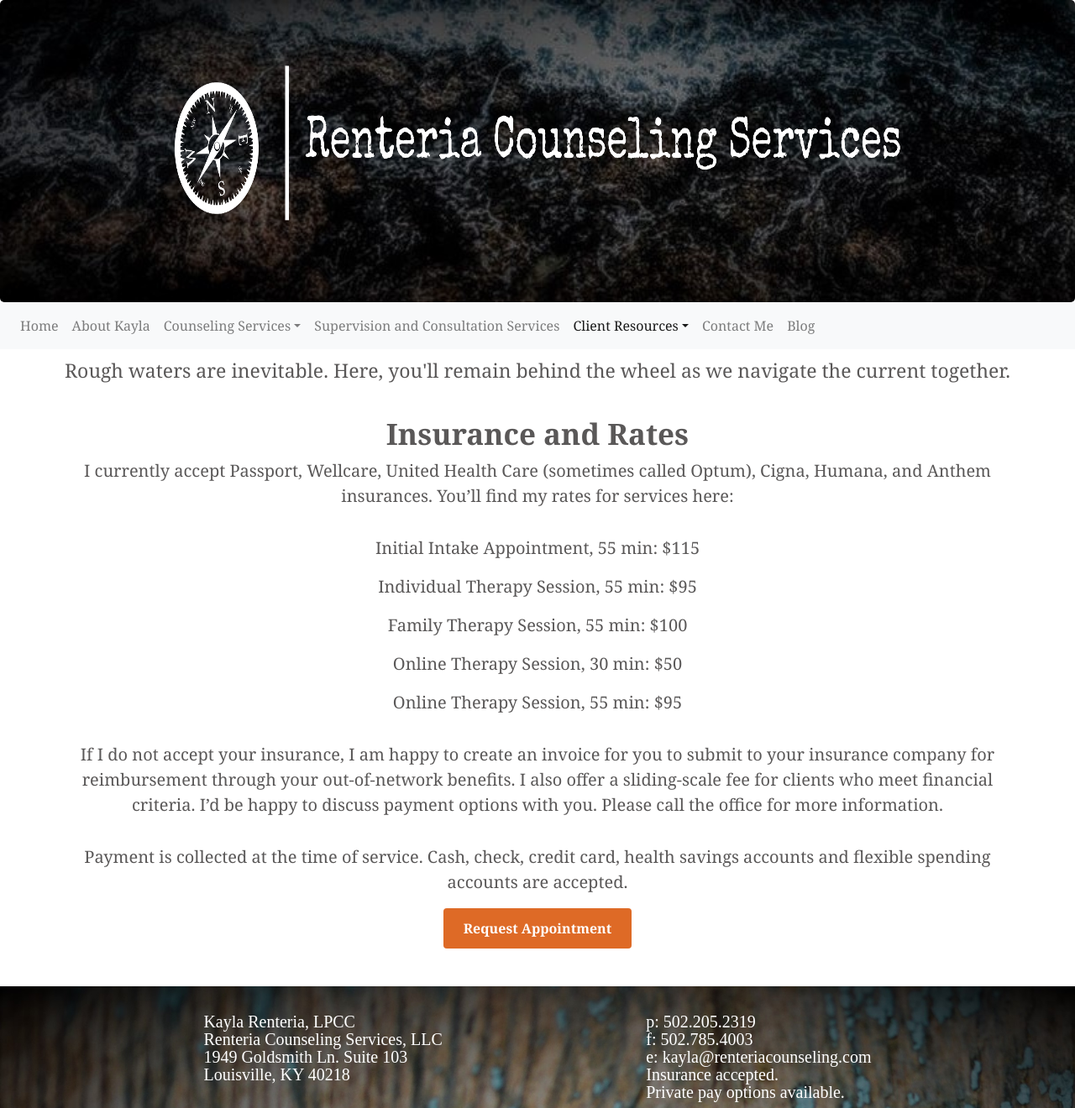
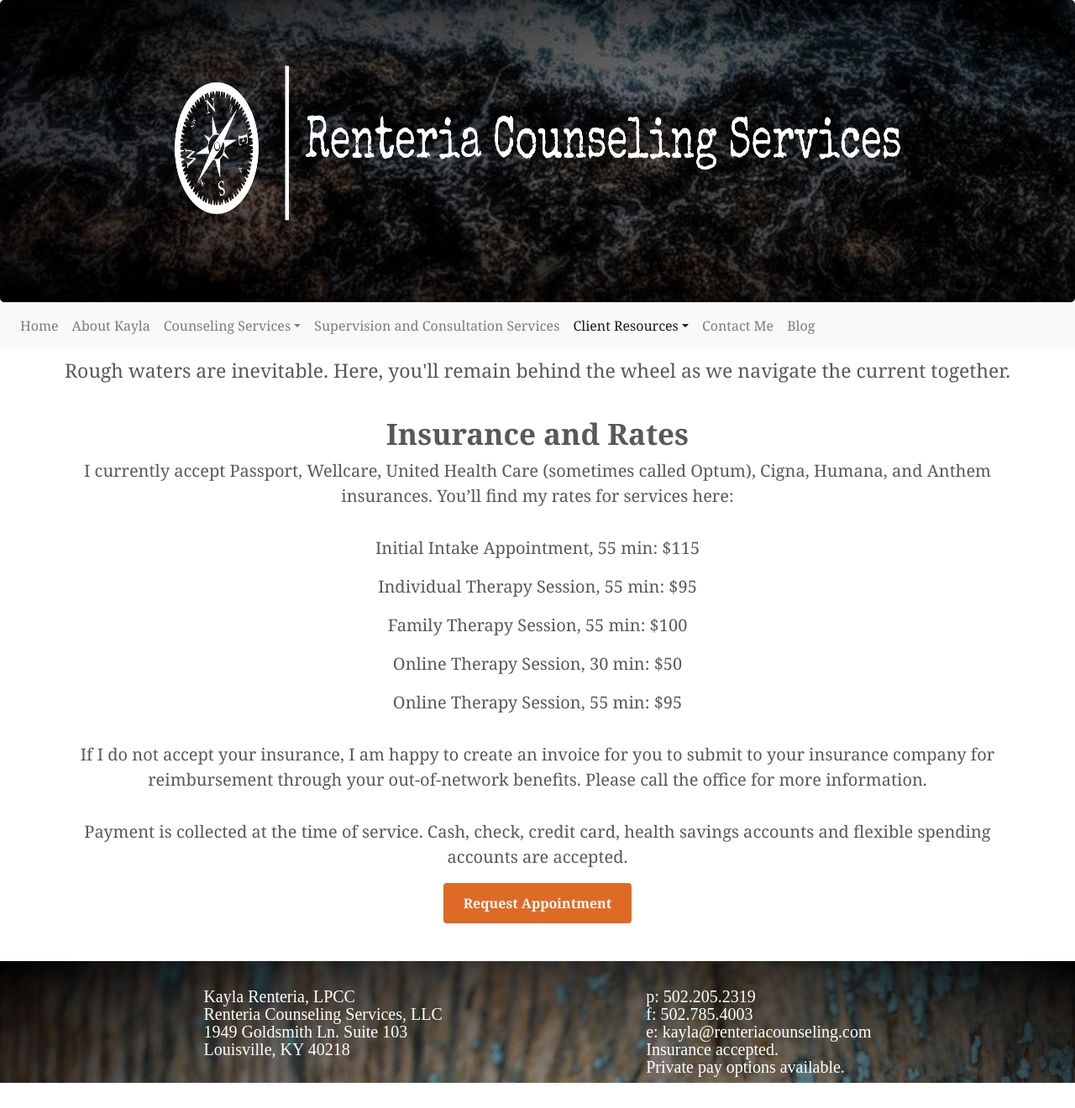
Before and after one commit to kayla-renteria/kaylawebsite, a Jekyll site: the page built from insurance.html, in a window 1280 px wide. Shown: the whole page at 84% size. Built offline with Jekyll 4.4.1, drawn with Linux system fonts in a browser that asks for light colours; a script that is not in the unit is left out; after the commit the page ends 1290 px from its top, so only the background shows below that.

Commit message:
Update insurance.html

```diff
--- a/insurance.html
+++ b/insurance.html
@@ -17,10 +17,7 @@
     <p></p>
     <p>If I do not accept your insurance, I am happy to create an invoice for you to submit to your
       insurance company
-      for reimbursement through your out-of-network benefits. I also offer a sliding-scale fee for clients
-      who meet
-      financial criteria. I’d be happy to discuss payment options
-      with you. Please call the office for more information. </p>
+      for reimbursement through your out-of-network benefits. Please call the office for more information. </p>
     <p></p>
     <p>Payment is collected at the time of service. Cash, check, credit card, health savings accounts and flexible
       spending accounts are accepted. </p>
```
